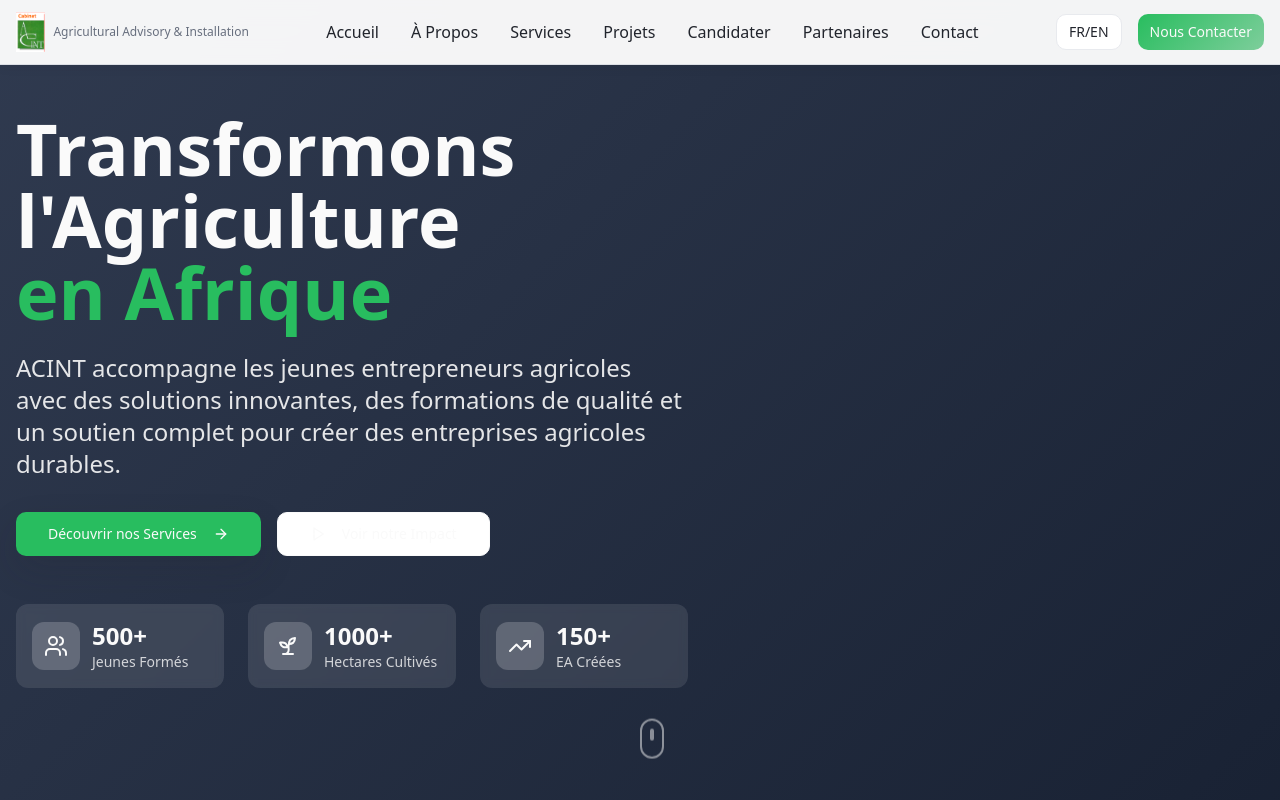
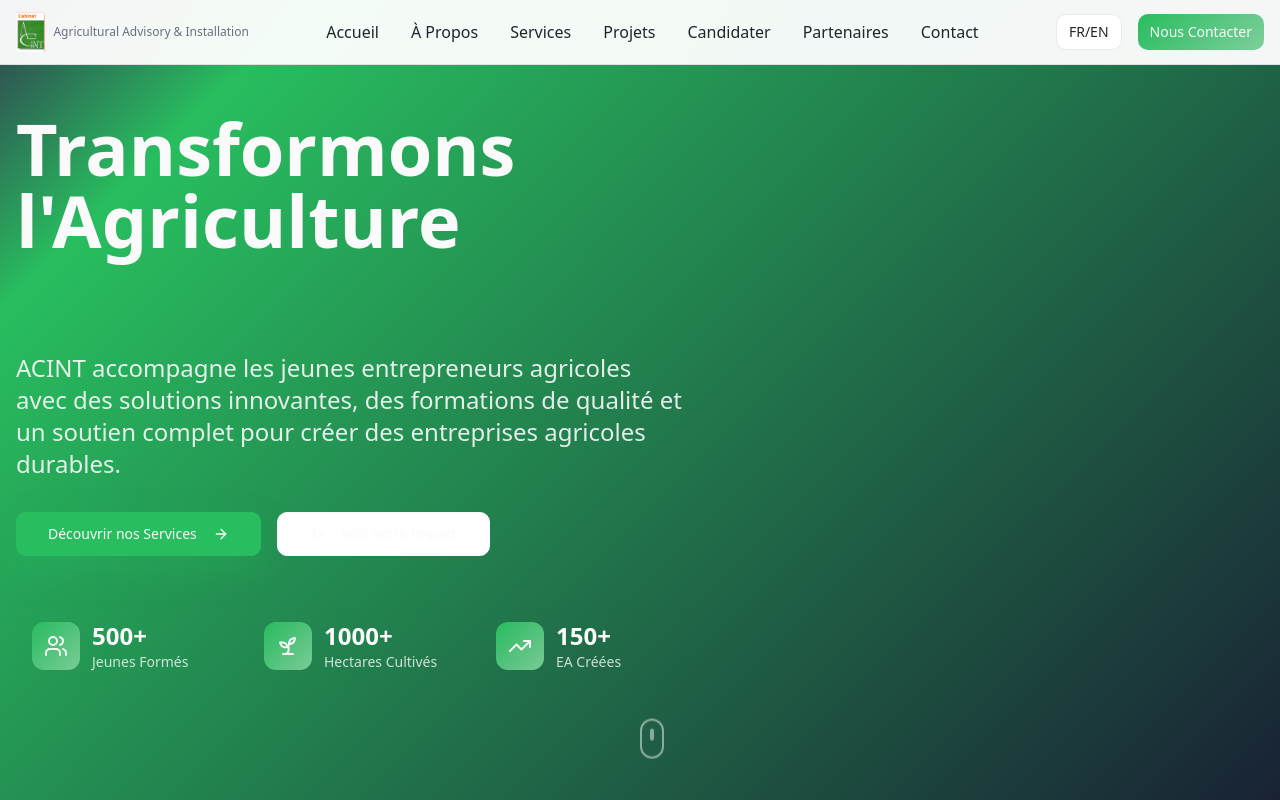
Before and after one commit to enexpharma/acint-grow-global, a React (Vite) app: page / in a window 1280 px wide. Shown: the top 800 px of the page. Built offline with nearby package versions, Linux system fonts and the light colour scheme.

Commit message:
Add "wahoo" effect
Implement a visually exciting effect to the hero section.

```diff
--- a/src/components/sections/HeroSection.tsx
+++ b/src/components/sections/HeroSection.tsx
@@ -21,7 +21,7 @@ const HeroSection = () => {
           <div className="animate-fade-in">
             <h1 className="text-4xl md:text-6xl lg:text-7xl font-bold text-primary-foreground mb-6 leading-tight">
               Transformons l'Agriculture
-              <span className="block text-primary">en Afrique</span>
+              <span className="block bg-gradient-glow bg-clip-text text-transparent animate-pulse">en Afrique</span>
             </h1>
 
             <p className="text-xl md:text-2xl text-primary-foreground/90 mb-8 max-w-2xl leading-relaxed">
@@ -51,8 +51,8 @@ const HeroSection = () => {
 
             {/* Statistics */}
             <div className="grid grid-cols-1 md:grid-cols-3 gap-6 max-w-2xl">
-              <div className="flex items-center space-x-3 bg-primary-foreground/10 backdrop-blur-sm rounded-lg p-4">
-                <div className="w-12 h-12 bg-primary-foreground/20 rounded-lg flex items-center justify-center">
+              <div className="flex items-center space-x-3 bg-gradient-card backdrop-blur-sm rounded-lg p-4 hover:shadow-glow transition-all duration-300 hover:scale-105">
+                <div className="w-12 h-12 bg-gradient-primary rounded-lg flex items-center justify-center animate-pulse">
                   <Users className="w-6 h-6 text-primary-foreground" />
                 </div>
                 <div>
@@ -61,8 +61,8 @@ const HeroSection = () => {
                 </div>
               </div>
 
-              <div className="flex items-center space-x-3 bg-primary-foreground/10 backdrop-blur-sm rounded-lg p-4">
-                <div className="w-12 h-12 bg-primary-foreground/20 rounded-lg flex items-center justify-center">
+              <div className="flex items-center space-x-3 bg-gradient-card backdrop-blur-sm rounded-lg p-4 hover:shadow-glow transition-all duration-300 hover:scale-105">
+                <div className="w-12 h-12 bg-gradient-primary rounded-lg flex items-center justify-center animate-pulse">
                   <Sprout className="w-6 h-6 text-primary-foreground" />
                 </div>
                 <div>
@@ -71,8 +71,8 @@ const HeroSection = () => {
                 </div>
               </div>
 
-              <div className="flex items-center space-x-3 bg-primary-foreground/10 backdrop-blur-sm rounded-lg p-4">
-                <div className="w-12 h-12 bg-primary-foreground/20 rounded-lg flex items-center justify-center">
+              <div className="flex items-center space-x-3 bg-gradient-card backdrop-blur-sm rounded-lg p-4 hover:shadow-glow transition-all duration-300 hover:scale-105">
+                <div className="w-12 h-12 bg-gradient-primary rounded-lg flex items-center justify-center animate-pulse">
                   <TrendingUp className="w-6 h-6 text-primary-foreground" />
                 </div>
                 <div>
--- a/src/index.css
+++ b/src/index.css
@@ -43,15 +43,18 @@ All colors MUST be HSL.
     --input: 220 15% 92%;
     --ring: 142 65% 45%;
 
-    /* Subtle Professional Gradients */
+    /* Dynamic Exciting Gradients */
     --gradient-primary: linear-gradient(135deg, hsl(var(--primary)), hsl(var(--primary-light)));
-    --gradient-hero: linear-gradient(135deg, hsl(220, 25%, 25%) 0%, hsl(220, 35%, 15%) 100%);
+    --gradient-hero: linear-gradient(135deg, hsl(220, 25%, 25%) 0%, hsl(142, 65%, 45%) 15%, hsl(220, 35%, 15%) 100%);
     --gradient-subtle: linear-gradient(180deg, hsl(var(--background)), hsl(var(--muted)));
+    --gradient-glow: linear-gradient(135deg, hsl(142, 75%, 55%) 0%, hsl(35, 85%, 65%) 50%, hsl(220, 65%, 55%) 100%);
+    --gradient-card: linear-gradient(145deg, hsl(var(--card)) 0%, hsl(var(--muted)) 100%);
 
-    /* Professional Shadows */
-    --shadow-soft: 0 2px 10px hsl(220 15% 15% / 0.08);
-    --shadow-medium: 0 8px 25px hsl(220 15% 15% / 0.12);
-    --shadow-strong: 0 15px 35px hsl(220 15% 15% / 0.15);
+    /* Dynamic Shadows with Color */
+    --shadow-soft: 0 2px 10px hsl(142 65% 45% / 0.1);
+    --shadow-medium: 0 8px 25px hsl(142 65% 45% / 0.15);
+    --shadow-strong: 0 15px 35px hsl(142 65% 45% / 0.25);
+    --shadow-glow: 0 0 40px hsl(142 65% 45% / 0.3);
 
     /* Smooth Transitions */
     --transition-smooth: all 0.3s cubic-bezier(0.4, 0, 0.2, 1);
```
